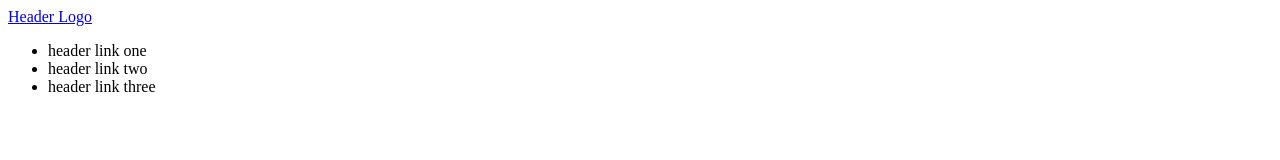
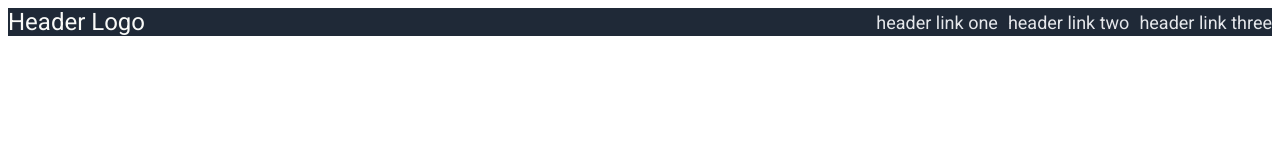
Before and after one commit to PyshNeak/odin-foundations-landing-page, a plain HTML site: page index.html in a window 1280 px wide. Drawn offline with Linux system fonts and the light colour scheme.

Commit message:
Style the header

```diff
--- a/index.html
+++ b/index.html
@@ -5,6 +5,11 @@
     <meta charset="utf-8">
     <meta name="viewport" content="width=device-width, initial-scale=1.0">
     <link href="./style.css" rel="stylesheet">
+    <link rel="preconnect" href="https://fonts.googleapis.com">
+    <link rel="preconnect" href="https://fonts.gstatic.com" crossorigin>
+    <link
+        href="https://fonts.googleapis.com/css2?family=Roboto:ital,wght@0,100;0,300;0,400;0,500;0,700;0,900;1,100;1,300;1,400;1,500;1,700;1,900&display=swap"
+        rel="stylesheet">
     <title>Document Title</title>
 </head>
 
--- a/style.css
+++ b/style.css
@@ -0,0 +1,27 @@
+* {
+    font-family: "Roboto", Courier;
+}
+
+.header {
+    display: flex;
+    justify-content: space-between;
+    background-color: #1F2937;
+}
+
+.header a {
+    text-decoration: none;
+    color: #F9FAF8;
+    font-size: 24px;
+    /* font: 48px #F9FAF8 900; */
+}
+
+.header ul {
+    display: flex;
+    align-items: center;
+    list-style: none;
+    gap: 10px;
+    margin: 0;
+    padding: 0;
+    color: #E5E7EB;
+    font-size: 18px;
+}
```
